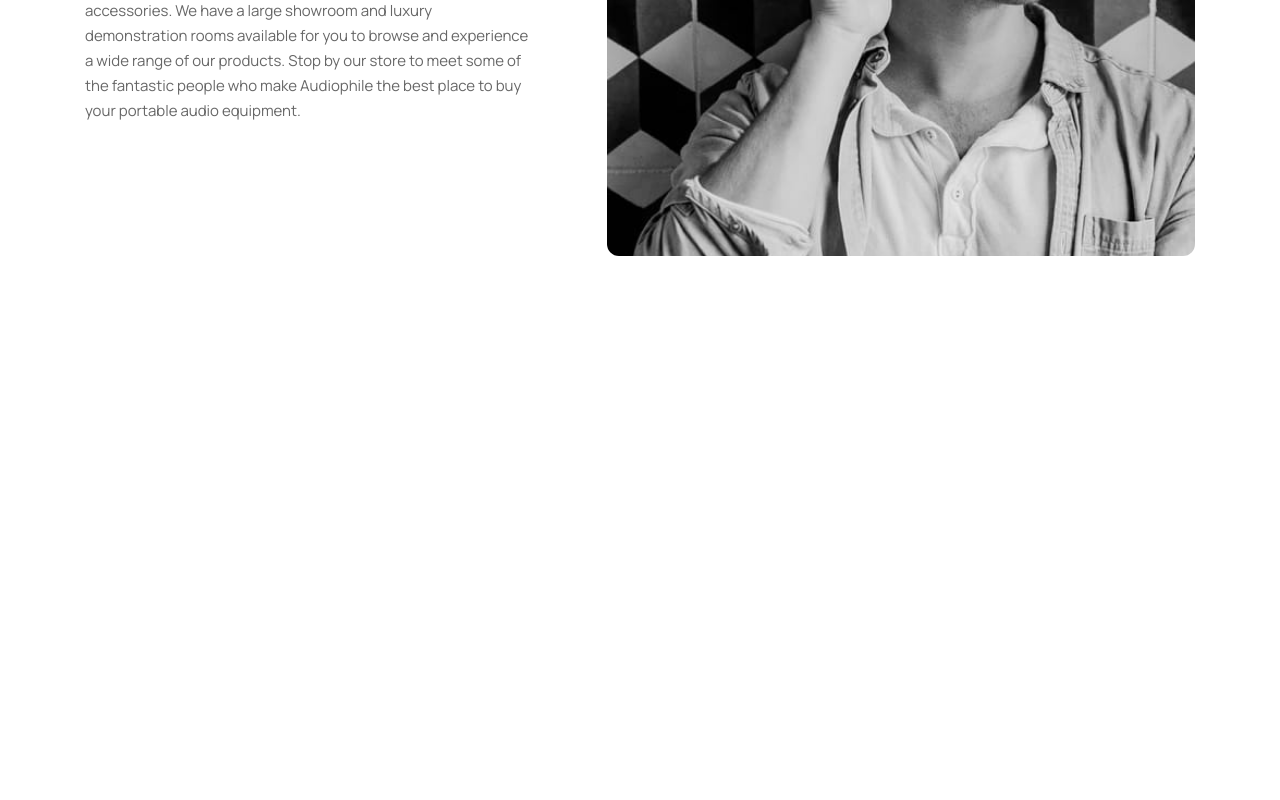
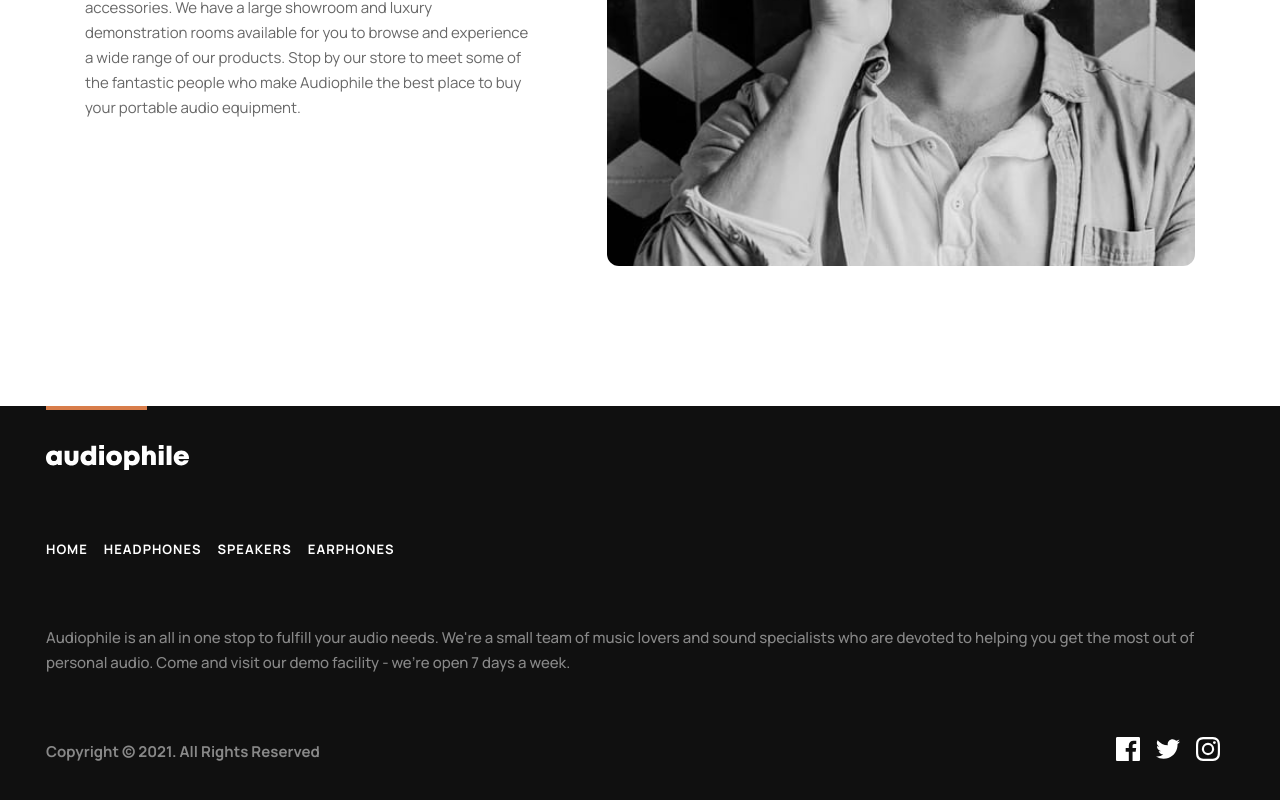
Before and after one commit to jeramiahgcoffey/next-ecommerce, a Next.js app: page / in a window 1280 px wide. Shown: the part 3061-3861 px from the top of the page. Before the commit the page ends 3437 px from the top, so only its background shows below. Built offline with nearby package versions, Linux system fonts and the light colour scheme.

Commit message:
feat: implement Footer

```diff
--- a/components/layout/about/About.module.scss
+++ b/components/layout/about/About.module.scss
@@ -8,7 +8,7 @@
   flex-direction: column;
   align-items: center;
   margin: auto;
-  margin-bottom: 120px;
+  margin-bottom: 140px;
   max-width: 1110px;
 
   @include devices(tablet) {
@@ -27,7 +27,7 @@
     position: relative;
     height: 300px;
     width: 100%;
-    margin-bottom: 50px;
+    margin-bottom: 40px;
 
     @include devices(desktop) {
       height: 100%;
@@ -44,7 +44,7 @@
     height: 50%;
     display: flex;
     flex-direction: column;
-    gap: 45px;
+    gap: 32px;
 
     @include devices(desktop) {
       width: 100%;
@@ -54,6 +54,7 @@
 
     .heading {
       letter-spacing: 1px;
+      font-size: 28px;
 
       @include devices(tablet) {
         font-size: 40px;
--- /dev/null
+++ b/components/layout/footer/Footer.module.scss
@@ -0,0 +1,83 @@
+@import 'styles/variables';
+@import 'styles/mixins';
+
+.footer {
+  position: relative;
+  height: 654px;
+  background-color: $dark;
+  display: flex;
+  flex-direction: column;
+  align-items: center;
+  justify-content: space-between;
+  color: white;
+  text-align: center;
+  padding: 38px 24px;
+  padding-top: 50px;
+
+  @include devices(tablet) {
+    height: 400px;
+    align-items: flex-start;
+    text-align: left;
+    padding: 39px 60px 40px 46px;
+  }
+
+  .decoration {
+    position: absolute;
+    top: 0;
+    width: 101px;
+    border-top: 4px solid $primary;
+  }
+
+  .nav {
+    display: flex;
+    flex-direction: column;
+    gap: 16px;
+
+    @include devices(tablet) {
+      flex-direction: row;
+    }
+
+    a {
+      color: white;
+      text-decoration: inherit;
+      cursor: pointer;
+      font-weight: 700;
+      font-size: 13px;
+      line-height: 25px;
+      letter-spacing: 2px;
+    }
+  }
+
+  .container {
+    display: flex;
+    align-items: center;
+    justify-content: space-between;
+    width: 100%;
+  }
+
+  .text {
+    font-weight: 500;
+    max-width: 400px;
+
+    @include devices(tablet) {
+      max-width: none;
+    }
+  }
+
+  .copyright {
+    font-weight: 700;
+  }
+
+  .text,
+  .copyright {
+    font-size: 15px;
+    line-height: 25px;
+    opacity: 0.5;
+  }
+
+  .icons {
+    display: flex;
+    align-items: center;
+    gap: 16px;
+  }
+}
--- /dev/null
+++ b/components/layout/footer/Footer.tsx
@@ -0,0 +1,108 @@
+import styles from './Footer.module.scss';
+
+import useViewport from '@/hooks/useViewport';
+import logo from '@/public/assets/shared/desktop/logo.svg';
+import Image from 'next/image';
+import Link from 'next/link';
+
+const Footer = () => {
+  const { width } = useViewport();
+
+  return (
+    <>
+      <div className={styles.footer}>
+        <div className={styles.decoration}></div>
+        <div className={styles.logo}>
+          <Image src={logo} alt="Logo" />
+        </div>
+        <nav className={styles.nav}>
+          <Link href={'/'}>
+            <p className="subtitle">Home</p>
+          </Link>
+          <Link href={'/'}>
+            <p className="subtitle">Headphones</p>
+          </Link>
+          <Link href={'/'}>
+            <p className="subtitle">Speakers</p>
+          </Link>
+          <Link href={'/'}>
+            <p className="subtitle">Earphones</p>
+          </Link>
+        </nav>
+        <div className={styles.text}>
+          Audiophile is an all in one stop to fulfill your audio needs.
+          We&apos;re a small team of music lovers and sound specialists who are
+          devoted to helping you get the most out of personal audio. Come and
+          visit our demo facility - we&apos;re open 7 days a week.
+        </div>
+        {width > 600 ? (
+          <div className={styles.container}>
+            <div className={styles.copyright}>
+              Copyright © 2021. All Rights Reserved
+            </div>
+            <div className={styles.icons}>
+              <Link href={'/'}>
+                <Image
+                  src="/assets/shared/desktop/icon-facebook.svg"
+                  width={24}
+                  height={24}
+                  alt="Facebook icon"
+                />
+              </Link>
+              <Link href={'/'}>
+                <Image
+                  src="/assets/shared/desktop/icon-twitter.svg"
+                  width={24}
+                  height={20}
+                  alt="Facebook icon"
+                />
+              </Link>
+              <Link href={'/'}>
+                <Image
+                  src="/assets/shared/desktop/icon-instagram.svg"
+                  width={24}
+                  height={24}
+                  alt="Facebook icon"
+                />
+              </Link>
+            </div>
+          </div>
+        ) : (
+          <>
+            <div className={styles.copyright}>
+              Copyright © 2021. All Rights Reserved
+            </div>
+            <div className={styles.icons}>
+              <Link href={'/'}>
+                <Image
+                  src="/assets/shared/desktop/icon-facebook.svg"
+                  width={24}
+                  height={24}
+                  alt="Facebook icon"
+                />
+              </Link>
+              <Link href={'/'}>
+                <Image
+                  src="/assets/shared/desktop/icon-twitter.svg"
+                  width={24}
+                  height={20}
+                  alt="Facebook icon"
+                />
+              </Link>
+              <Link href={'/'}>
+                <Image
+                  src="/assets/shared/desktop/icon-instagram.svg"
+                  width={24}
+                  height={24}
+                  alt="Facebook icon"
+                />
+              </Link>
+            </div>
+          </>
+        )}
+      </div>
+    </>
+  );
+};
+
+export default Footer;
--- a/components/layout/navbar/Navbar.module.scss
+++ b/components/layout/navbar/Navbar.module.scss
@@ -5,7 +5,7 @@
   position: relative;
   z-index: 2;
   background-color: $dark;
-  height: 80px;
+  height: 90px;
 
   .container {
     display: flex;
@@ -31,7 +31,7 @@
       a {
         color: white;
         text-decoration: inherit;
-        cursor: inherit;
+        cursor: pointer;
       }
     }
   }
--- a/pages/index.tsx
+++ b/pages/index.tsx
@@ -1,6 +1,7 @@
 import ShopCard from '@/components/cards/shopCard/ShopCard';
 import Button from '@/components/inputs/button/Button';
 import About from '@/components/layout/about/About';
+import Footer from '@/components/layout/footer/Footer';
 import Hero from '@/components/layout/hero/Hero';
 import Navbar from '@/components/layout/navbar/Navbar';
 import useViewport from '@/hooks/useViewport';
@@ -128,6 +129,7 @@ export default function Home() {
 
         <About />
       </div>
+      <Footer />
     </>
   );
 }
--- a/styles/Home.module.scss
+++ b/styles/Home.module.scss
@@ -11,7 +11,7 @@
     max-width: 1110px;
 
     margin: auto;
-    margin-bottom: 120px;
+    margin-bottom: 105px;
 
     @include devices(tablet) {
       flex-direction: row;
```
